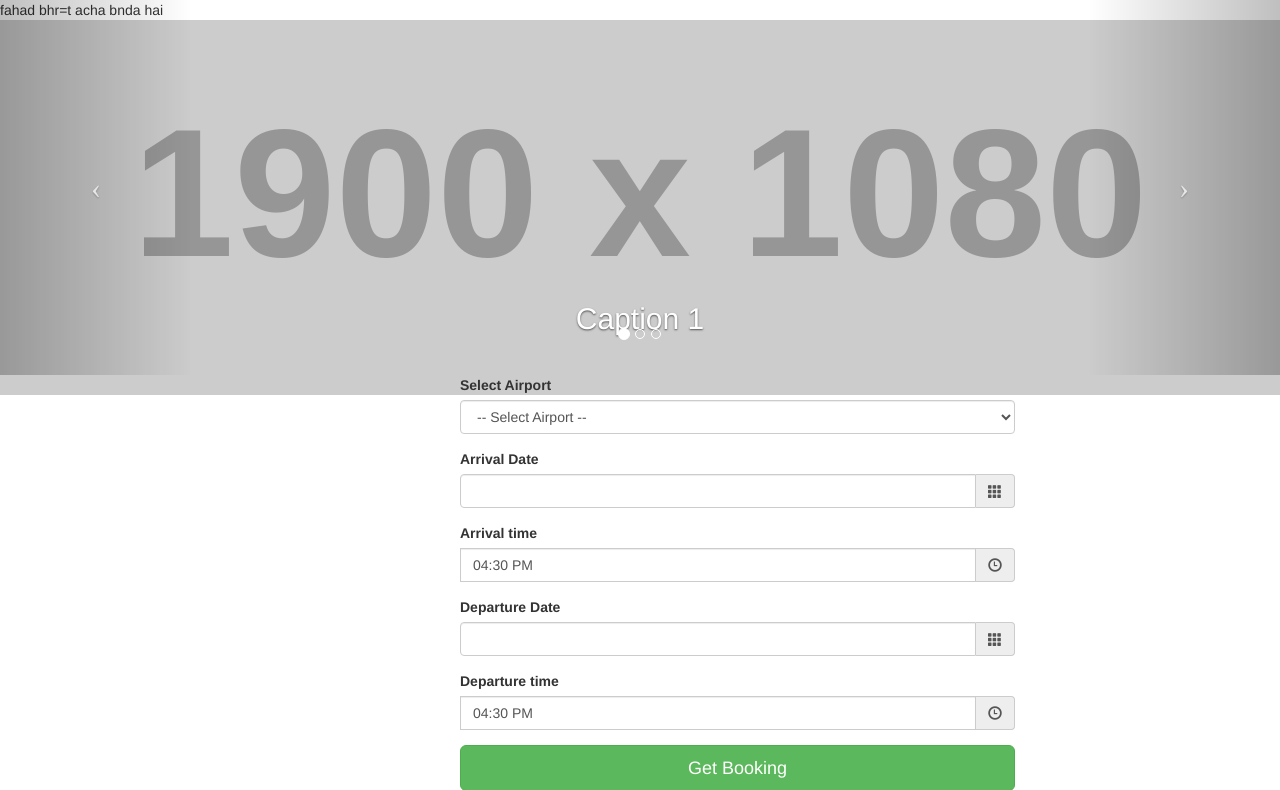
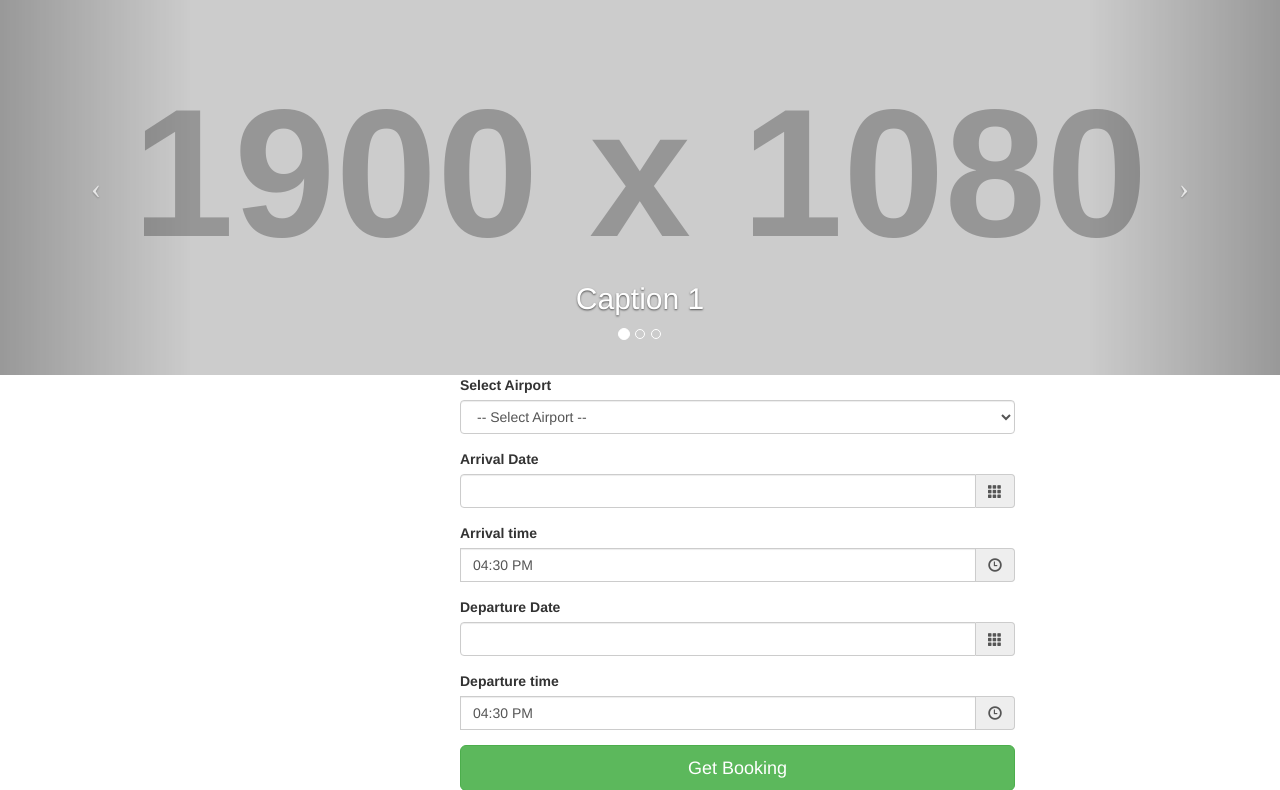
Before and after one commit to bali48/EParking, a CodeIgniter app: page /database/ in a window 1280 px wide. Shown: the part 51-841 px from the top of the page. Run offline with CodeIgniter, Linux system fonts and the light colour scheme; grey boxes labelled with a size stand in for pictures from a placeholder-image service; data that the repository does not hold is empty; some libraries are stand-ins or nearby versions.

Commit message:
home add a comment

```diff
--- a/application/views/frontend/home.php
+++ b/application/views/frontend/home.php
@@ -14,7 +14,7 @@
         <li data-target="#myCarousel" data-slide-to="1"></li>
         <li data-target="#myCarousel" data-slide-to="2"></li>
     </ol>
- fahad bhr=t acha bnda hai
+ <!--fahad bhr=t acha bnda hai-->
     <!-- Wrapper for slides -->
     <div class="carousel-inner">
         <div class="item active">
```
